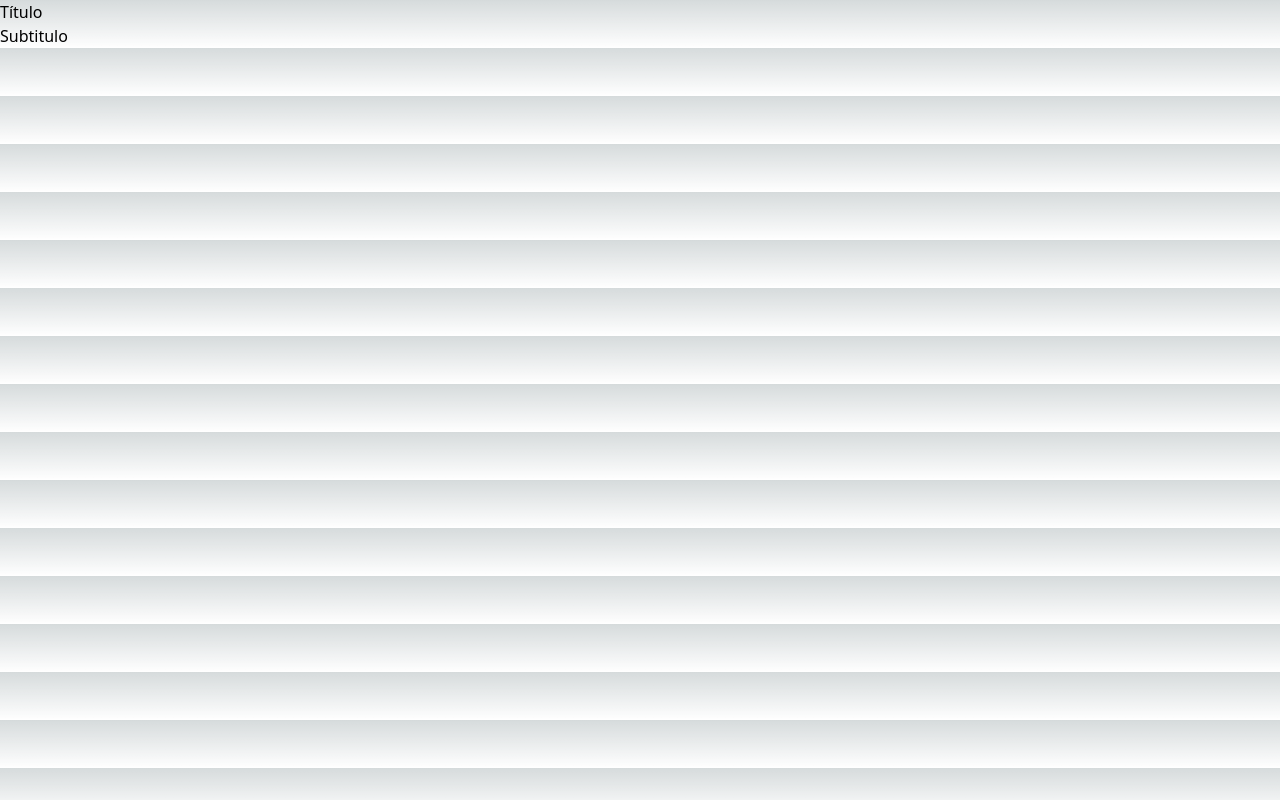
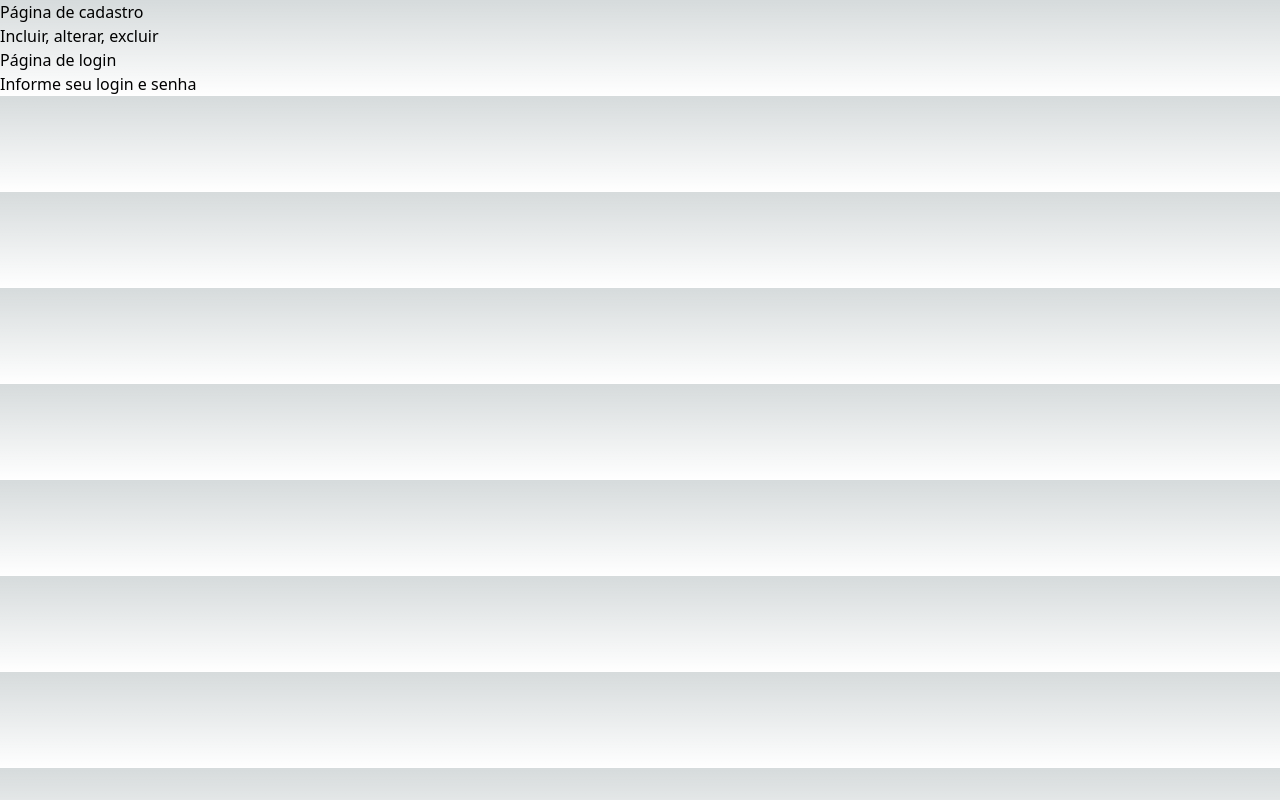
Before and after one commit to guilinares/exercicios-nextjs, a Next.js app: page /basicos/usandoTitulo in a window 1280 px wide. Built offline with nearby package versions, Linux system fonts and the light colour scheme.

Commit message:
Passando propriedades do componente

```diff
--- a/components/Titulo.jsx
+++ b/components/Titulo.jsx
@@ -1,8 +1,18 @@
-export default function Titulo() {
-    return (
-        <>
-            <h1>Título</h1>
-            <h2>Subtitulo</h2>
+export default function Titulo(props) {
+    console.log(props)
+    if (props.pequeno) {
+        return (
+            <>
+            <p>{props.principal}</p>
+            <p>{props.secundario}</p>
         </>
-    )
+        )
+    } else {
+        return (
+            <>
+                <h1>{props.principal}</h1>
+                <h2>{props.secundario}</h2>
+            </>
+        )
+    }
 }
--- a/pages/basicos/usandoTitulo.jsx
+++ b/pages/basicos/usandoTitulo.jsx
@@ -3,7 +3,11 @@
 export default function usandoTitulo() {
     return (
         <div>
-            <Titulo/>
+            <Titulo principal="Página de cadastro"
+                    secundario="Incluir, alterar, excluir"/>
+            <Titulo principal="Página de login"
+                    secundario="Informe seu login e senha"
+                    pequeno={true}></Titulo>
         </div>
     )
 }
```
